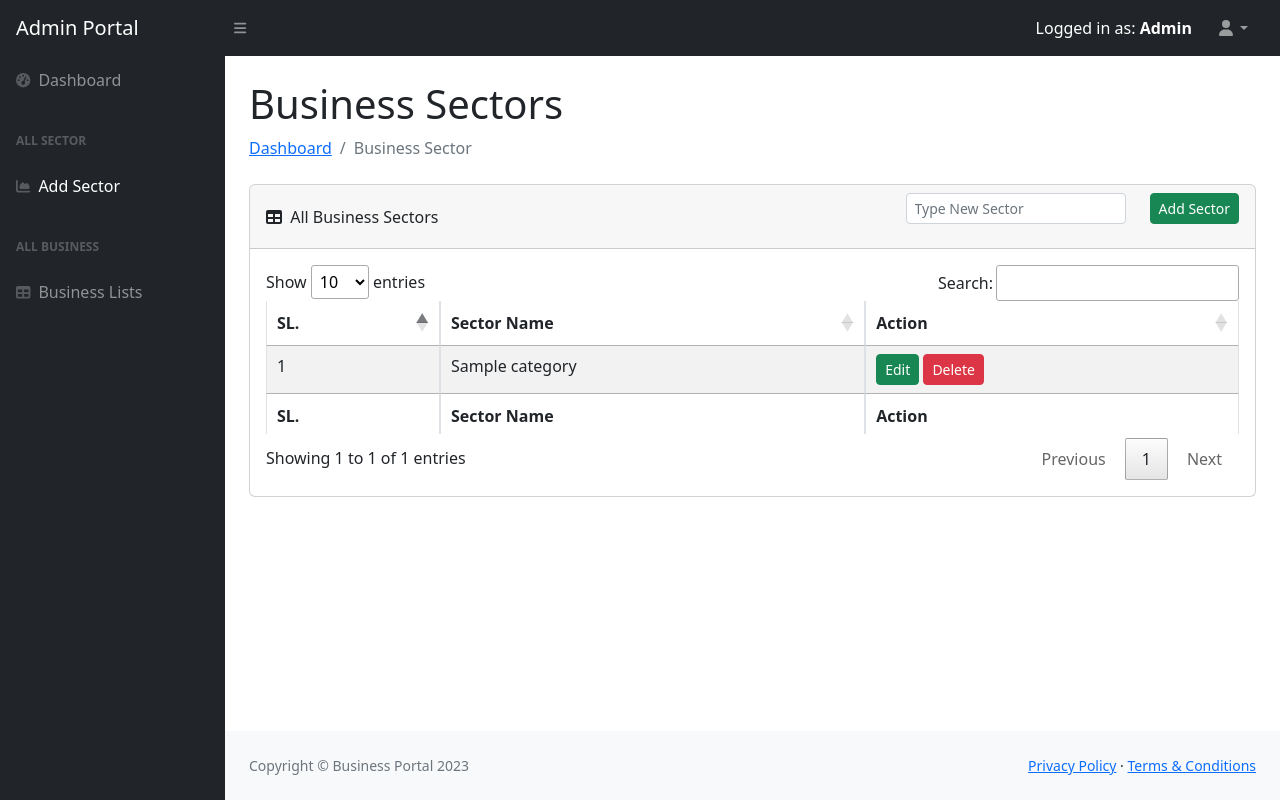
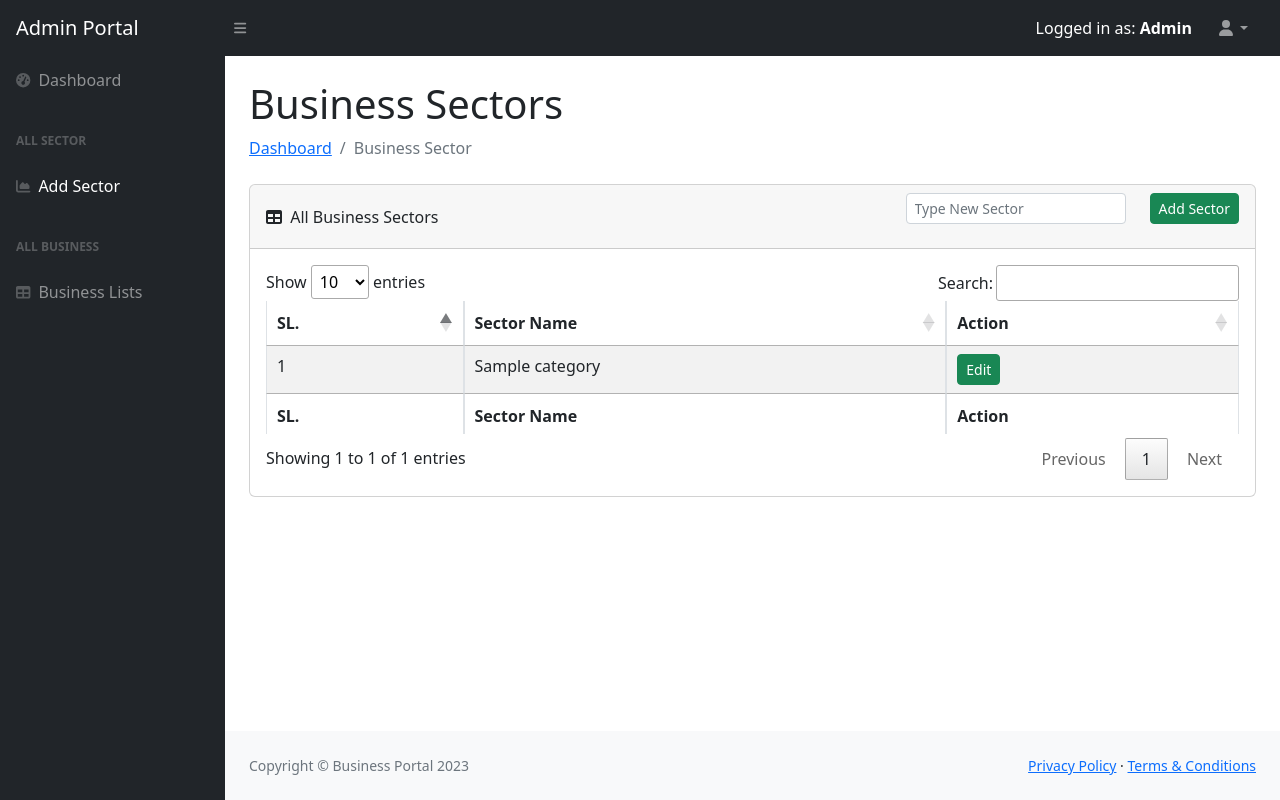
Before and after one commit to arifulhaque-wp/businessPortal, a PHP site: page /admin/sector.php in a window 1280 px wide. Run offline with PHP 8.4, Linux system fonts and the light colour scheme; the visitor is signed in with stand-in values (Sample User, id 1); tables that the repository leaves empty or names only in its code hold one stand-in row (values such as "Sample post"); some libraries are stand-ins or nearby versions.

Commit message:
sector update

```diff
--- a/admin/sector.php
+++ b/admin/sector.php
@@ -129,7 +129,6 @@
                                             <td><?php echo $cat_name; ?></td>
                                             <td>
                                                 <a href="edit_cat.php?id=<?php echo $cat_id;?>" class="btn btn-success btn-sm">Edit</a>
-                                                <a href="delete_cat.php?id=<?php echo $cat_id;?>" class="btn btn-danger btn-sm">Delete</a>
                                             </td>
                                         </tr>
                                         <?php
```
